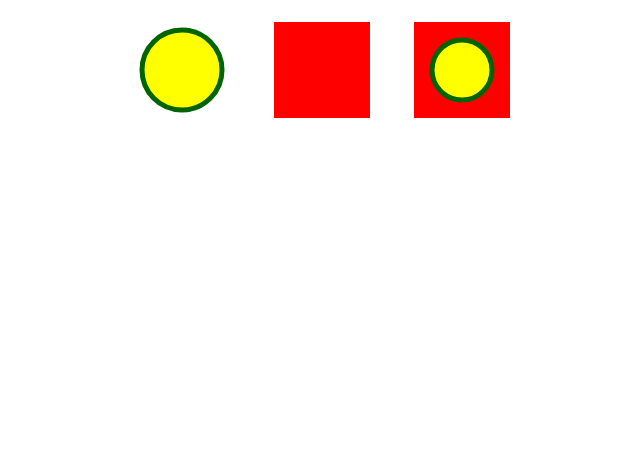
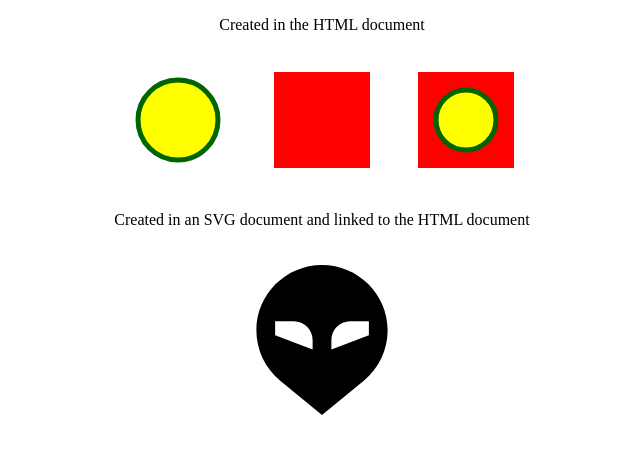
Before and after one commit to Carmelo85S/SVG, a plain HTML site: page index.html in a window 1280 px wide. Shown: the whole page, without its empty margins (318-958 px from the left). Drawn offline with Linux system fonts and the light colour scheme.

Commit message:
svg imported from svg document

```diff
--- a/index.html
+++ b/index.html
@@ -9,7 +9,10 @@
 </head>
 <body>
     <section class="html-svg">
-
+        <p>
+            Created in the HTML document
+        </p>
+        <section>
             <svg width="100" height="100" xmlns="http://www.w3.org/2000/svg">
                 <circle cx="50" cy="50" r="40"/>
             </svg>
@@ -23,6 +26,14 @@
                 <circle cx="50" cy="50" r="30"/>
             </svg>
         </section>
-
+    </section>
+    <section class="imported-svg">
+        <p>
+            Created in an SVG document and linked to the HTML document
+        </p>
+        <svg>
+            <use href="image/alien.svg#alien"></use>
+        </svg>
+    </section>
 </body>
 </html>
--- a/style/style.css
+++ b/style/style.css
@@ -1,7 +1,9 @@
-.html-svg{
+.html-svg,
+.imported-svg{
     display: flex;
     justify-content: center;
     align-items: center;
+    flex-direction: column;
 }
 
 svg{
```
Also changed, not shown: image/alien.svg (added), 1 other file. Lines whose indentation alone changed are shown as unchanged.
